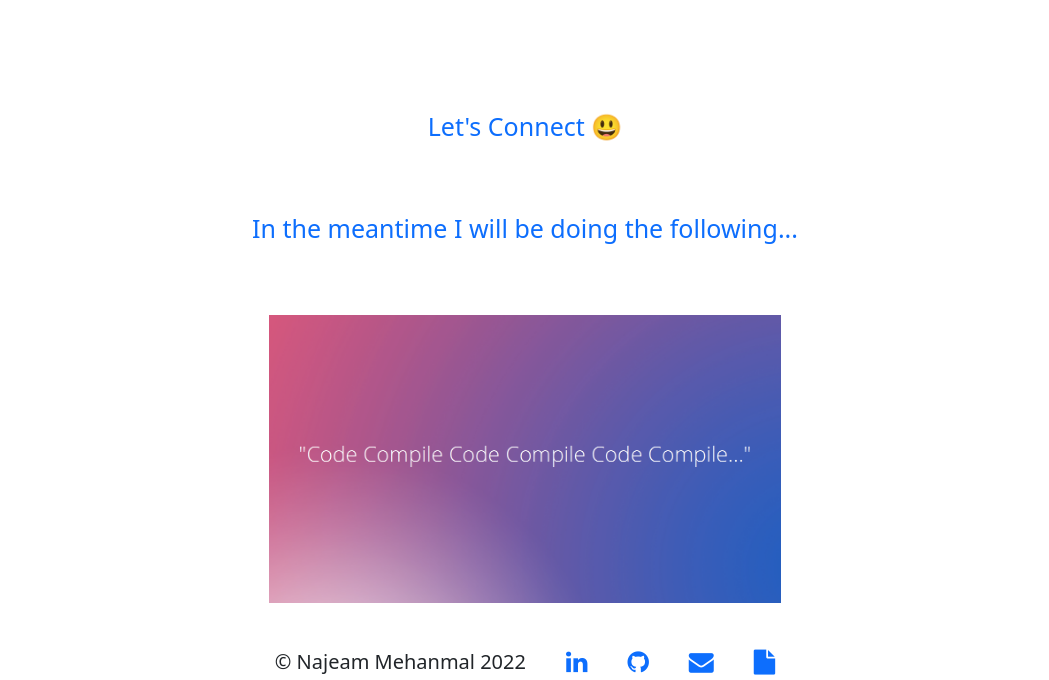
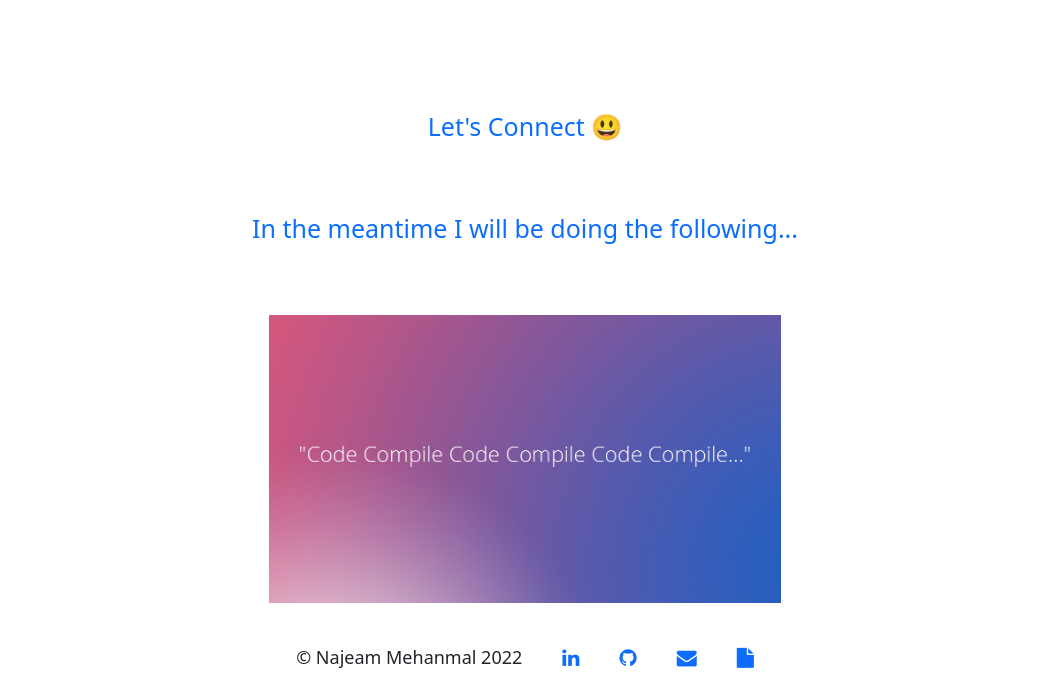
Before and after one commit to nmehanma/nmehanma.github.io, a plain HTML site: page index.html in a window 1280 px wide. Shown: the part 6345-7025 px from the top of the page, without its empty margins (115-1164 px from the left). Drawn offline with nearby package versions, Linux system fonts and the light colour scheme.

Commit message:
updates footer

```diff
--- a/index.css
+++ b/index.css
@@ -153,8 +153,8 @@ footer {
   text-align: center;
   font-size: 20px;
 }
-footer a {
-  font-size: 25px;
+#nmehanma {
+  font-size: 90%;
 }
 footer div {
   margin-left: 20px;
--- a/index.html
+++ b/index.html
@@ -252,7 +252,7 @@
       </div>
     </div>
     <footer>
-      <div>&copy; Najeam Mehanmal 2022</div>
+      <div id="nmehanma">&copy; Najeam Mehanmal 2022</div>
       <div>
         <a
           href="https://www.linkedin.com/in/najeammehanmal/"
```
